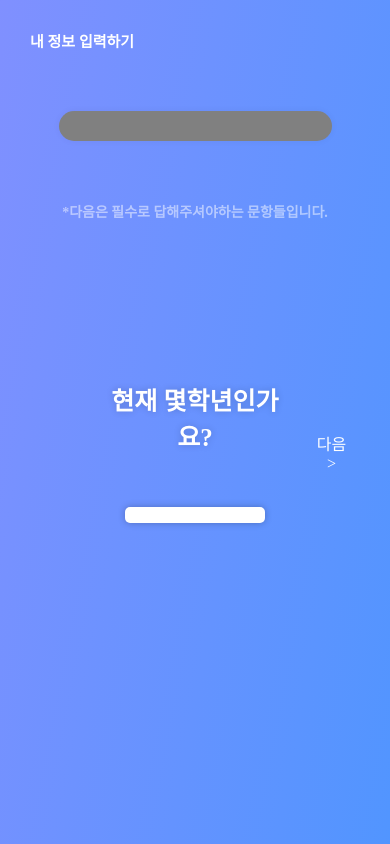
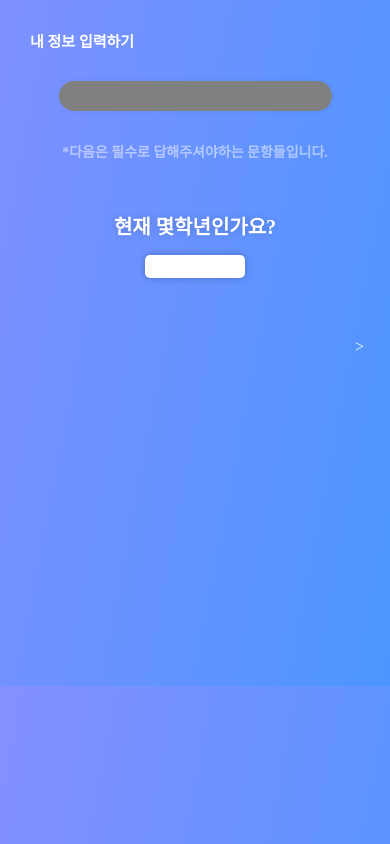
Before and after one commit to LeeJaesung2/checkmate, a Django app: page /survey/ in a window 390 px wide. Run offline with Django 3.2, Linux system fonts and the light colour scheme; some web fonts are replaced.

Commit message:
survey 모바일 버전 완성

```diff
--- a/static/css/survey.css
+++ b/static/css/survey.css
@@ -329,37 +329,118 @@
     text-align: center;
 }
 
+/* 모바일 설정 */
+.previous-mobile, .next-mobile{
+    display: none;
+}
 @media screen and (max-width: 768px){
     .container{
-        height: 50vh;
+        height: auto;
+        width: 100vw;
+        justify-content: center;
+    }
+    .progress{
+        margin: 30px auto;
+    }
+    .previous, .next{
+        display: none;
+    }
+    .previous-mobile, .next-mobile{
+        display: inline-block;
+        position: fixed;
+    }
+    .previous-mobile{
+        top: 40vh;
+        left: 9vw;
+    }
+    .next-mobile{
+        top:40vh;
+        left: 91vw;
     }
     h3{
         font-size: 14px;
     }
+    .front-bar > .text{
+        font-size: 10px;
+    }
+    .question-box{
+        width: 80vw;
+    }
     .question > .title{
-        font-size: 25px;
+        font-size: 20px;
+        margin: 0;
+    }
+    .question > .answer{
+        width: 80vw;
+    }
+    input{
+        font-size: 15px;
+
     }
     input[type=number]{
-        width: 80%;
-        font-size: 14px;
+        width: 100px;
+        margin: 15px 0;
     }
     input[type=radio]+label, input[type=checkbox]+label{
-        font-size: 14px;
+        width: 170px;
+        display: block;
+        margin: 0 auto;
+        font-size: 15px;
+        padding: 5px;
     }
-    input[type=radio]+label:hover, input[type=checkbox]+label:hover{
-        font-size: 14px;
+    input[type=radio]:checked+label, input[type=checkbox]:checked+label{
+        display: block;
+        font-size: 18px;
         opacity: 1;
         animation-duration: 0.1s;
         animation-name: btnZoomIn;
         animation-fill-mode: forwards;
     }
+    input[type=text]{
+        font-size: 15px;
+        margin: 20px 10px;
+    }
+    input[type=time]{
+        font-size: 15px;
+    }
+    input[type=range]{
+        width: 200px;
+    }
+    .range-detail{
+        width: 250px;
+        margin: 10px auto;
+        font-size: 10.5px;
+        letter-spacing: -0.5px;
+    }
+    select{
+        margin-top: 15px;
+        font-size: 15px;
+        height: 30px;
+
+    }
+    .submit{
+        width: 80%;
+        margin: 0 auto 40px auto;
+        height: 40px;
+    }
+    input[type=submit]{
+        font-size: 20px;
+        height: 2
+        }
     @keyframes btnZoomIn{
         from{
-            font-size: 14px;
+            font-size: 15px;
         }
         to{
             font-size: 18px;
         }
     }
+    .modal{
+        left: 10vw;
+        width: 80vw;
+    }
+    .modal > p{
+        font-size: 13px;
+    }
 
 }
--- a/static/js/survey.js
+++ b/static/js/survey.js
@@ -10,7 +10,7 @@
 
 $('input[type=submit], .submit').hide();
 
-$('.previous').css('opacity', '0');
+$('.previous, .previous-mobile').css('opacity', '0');
 
 const q_num = 13; //필수 질문 인덱스(14개)
 const q_max = 23; //전체 질문 인덱스(24개)
@@ -56,7 +56,7 @@
 //질문을 스크롤형으로 변환하는 함수
 function setScrollType(dormitoryOpt){
     //다음·이전 버튼 없애기
-    $(".next, .previous").animate({
+    $(".next, .previous, .next-mobile, .previous-mobile").animate({
         'opacity': '0'
     });
     $(".container").css('height', 'auto');
@@ -92,11 +92,11 @@
 //////////////////이벤트리스너//////////////////
 //이전or다음 버튼을 연속 클릭 했을 시 애니메이션 빠르게 적용하기위해 nextClickCnt사용
 //이렇게 하지말고...next누를 때마다 이전 요소를 전부 fadeOut시키고 마지막 요소를 fadeIn 시키는 방법은?
-$('.next').on('click', function(){
+$('.next, .next-mobile').on('click', function(){
     //큰 if는 유효성 검사.
-    if (vaildation() == true){
+    // if (vaildation() == true){
         if(answer_cnt == 0) {
-            $('.previous').animate({
+            $('.previous, .previous-mobile').animate({
                 opacity: '1'
             }, 200);
         }
@@ -128,10 +128,10 @@
         answer_cnt++;
         nextFade(answer_cnt);
         reloadProgressBar(answer_cnt);
-    }
+    // }
 })
 
-$('.previous').on('click', function(){
+$('.previous, .previous-mobile').on('click', function(){
     if(answer_cnt == 1) {
         $(this).animate({
             'opacity': '0',
--- a/survey/models.py
+++ b/survey/models.py
@@ -47,9 +47,9 @@
     )
     dormitory_semester_choice = (
         ('1', '1학기'),
-        ('S', '여름방학'),
-        ('2', '2학기'),
-        ('W', '겨울방학'),
+        ('2', '여름방학'),
+        ('3', '2학기'),
+        ('4', '겨울방학'),
         )
     dormitory_year_start = models.CharField(max_length=4, choices=dormitory_year_choice, default='2021')
     dormitory_semester_start = models.CharField(max_length=1, choices=dormitory_semester_choice, default='1')
--- a/survey/templates/survey.html
+++ b/survey/templates/survey.html
@@ -12,7 +12,7 @@
 </head>
 
 
-<body>
+<body style="min-width: 360px;">
     <!-- 네비바 없음 -->
     <h1 class="top title">내 정보 입력하기</h1>
     <!-- 진행바 -->
@@ -27,6 +27,7 @@
     <!-- 문답 -->
     <div class="container">
         <p class="previous">< 이전</p>
+        <p class="previous-mobile"><</p>
         <form action="{% url 'submitSurvey' %}" method="POST" class="question-box">
             {% csrf_token %}
             <div class="question grade">
@@ -171,7 +172,7 @@
                 </div>
             </div>
             <!-- 선택요소 -->
-            <h3 class="second" >*다음부터는 꼭 답하지 않아도 되는 선택 문항입니다.</h3>
+            <h3 class="second" >*다음부터는 꼭 답하지 않아도 되는 선택 문항입니다. (스크롤 해주세요!)</h3>
             <div class="question share">
                 <h2 class="title">생필품을 룸메와 같이 쓰나요?</h1>
                 <div class="answer">
@@ -242,6 +243,8 @@
             </div>
         </form>
         <p class="next">다음 ></p>
+        <p class="next-mobile">></p>
+
     </div>
     <div class="modal" style="display: none;">
         <p>값을 선택해 주세요!</p>
```
Also changed, not shown: roommate/templates/searchRoommate.html (+5 -5 lines), survey/migrations/0002_auto_20210810_1058.py (added).
